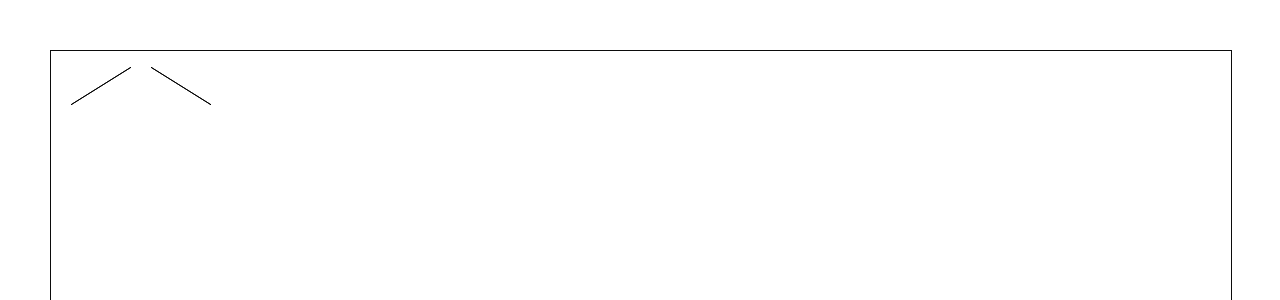
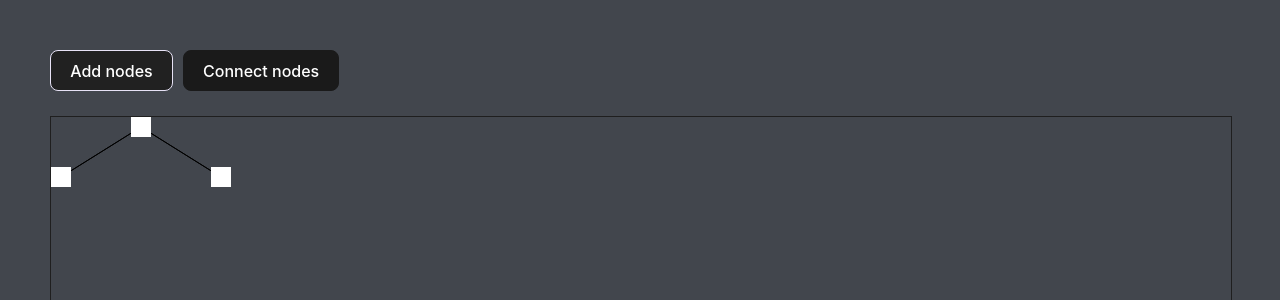
Before and after one commit to Ice-Cap/graph-maker, a React (Vite) app: page / in a window 1280 px wide. Shown: the top 300 px of the page. Built offline with nearby package versions, Linux system fonts and the light colour scheme.

Commit message:
Update styling and add new nodes to graph

```diff
--- a/src/App.css
+++ b/src/App.css
@@ -5,5 +5,5 @@ main {
 
 canvas {
     overflow: hidden;
-    border: 1px solid #0b0b0b;
+    border: 1px solid #1f1f1f;
 }
--- a/src/components/Graph.tsx
+++ b/src/components/Graph.tsx
@@ -1,7 +1,7 @@
 import { useEffect, useRef, useState } from 'react';
 import GraphMaker from '../utils/GraphMaker.ts';
 import { cloneObject } from '../utils/utils';
-import { GraphObj, GraphState } from '../types/graphTypes.ts';
+import { GraphObj } from '../types/graphTypes.ts';
 
 const graph: GraphObj = {
     'A': {
@@ -23,6 +23,13 @@ const graph: GraphObj = {
 
 let alphabetIteration = 0;
 
+interface GraphState {
+    nodeGrabbed: string | null;
+    graph: GraphObj;
+    start: string;
+}
+
+type ClickMode = 'add' | 'connect';
 /**
  * This will render a graph with nodes and edges.
  */
@@ -32,6 +39,7 @@ function Graph() {
         graph: graph,
         start: 'H'
     });
+    const [clickMode, setClickMode] = useState<ClickMode>('add');
     const [windowSize, setWindowSize] = useState<[number, number]>([window.innerWidth, window.innerHeight]);
     const canvasRef = useRef<HTMLCanvasElement>(null);
 
@@ -126,6 +134,10 @@ function Graph() {
         });
     }
 
+    /**
+     * This will handle adding a new node.
+     * Or attach two nodes.
+     */
     function handleClick(e: React.MouseEvent<HTMLCanvasElement>) {
         if (!canvasRef.current) {
             return;
@@ -183,8 +195,24 @@ function Graph() {
         return current;
     }
 
+    const addButtonClasses = clickMode === 'add' ? 'selected' : '';
+    const connectButtonClasses = clickMode === 'connect' ? 'selected' : '';
     return (
-        <div className='algo search'>
+        <div>
+            <div className="button-container">
+                <button
+                    className={addButtonClasses}
+                    onClick={() => setClickMode('add')}
+                >
+                    Add nodes
+                </button>
+                <button
+                    className={connectButtonClasses}
+                    onClick={() => setClickMode('connect')}
+                >
+                    Connect nodes
+                </button>
+            </div>
             <div className='flex align-center justify-center'>
                 <canvas
                     onClick={handleClick}
--- a/src/index.css
+++ b/src/index.css
@@ -1,12 +1,14 @@
 :root {
     font-family: Inter, system-ui, Avenir, Helvetica, Arial, sans-serif;
 
-  background-color: #697881;
+    background-color: #42464d;
 
     font-synthesis: none;
     text-rendering: optimizeLegibility;
     -webkit-font-smoothing: antialiased;
     -moz-osx-font-smoothing: grayscale;
+
+    color: #fff;
 }
 
 a {
@@ -14,6 +16,7 @@ a {
     color: #646cff;
     text-decoration: inherit;
 }
+
 a:hover {
     color: #535bf2;
 }
@@ -30,32 +33,31 @@ h1 {
 
 button {
     border-radius: 8px;
-  border: 1px solid transparent;
+    border: 1px solid #1a1a1a;
     padding: 0.6em 1.2em;
     font-size: 1em;
     font-weight: 500;
     font-family: inherit;
     background-color: #1a1a1a;
     cursor: pointer;
-  transition: border-color 0.25s;
-}
-button:hover {
-  border-color: #646cff;
-}
-button:focus,
-button:focus-visible {
-  outline: 4px auto -webkit-focus-ring-color;
+    transition: 0.2s;
+    color: #fff;
 }
 
-@media (prefers-color-scheme: light) {
-  :root {
-    color: #213547;
-    background-color: #ffffff;
+button.selected {
+    border-color: #e7e2f6;
+    background-color: #212121;
 }
-  a:hover {
-    color: #747bff;
+
+button:hover {
+    background-color: #252525;
+    border-color: #d4c9ea;
 }
-  button {
-    background-color: #f9f9f9;
+
+.button-container {
+    margin-bottom: 25px;
 }
+
+.button-container button {
+    margin-right: 10px;
 }
--- a/src/types/graphTypes.ts
+++ b/src/types/graphTypes.ts
@@ -1,9 +1,3 @@
-export interface GraphState {
-    nodeGrabbed: string | null;
-    graph: GraphObj;
-    start: string;
-}
-
 export interface GraphObj {
     [key: string]: {
         x: number;
```
Lines whose indentation alone changed are shown as unchanged.
